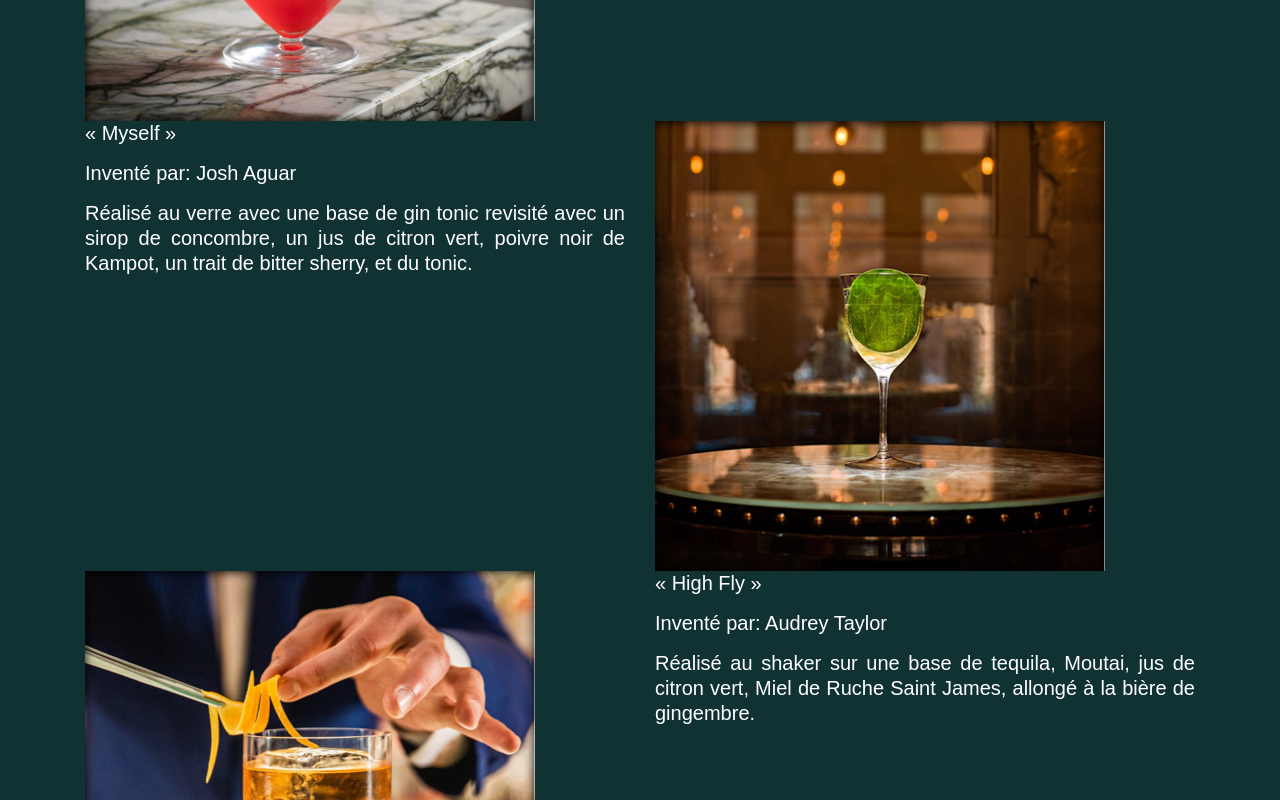
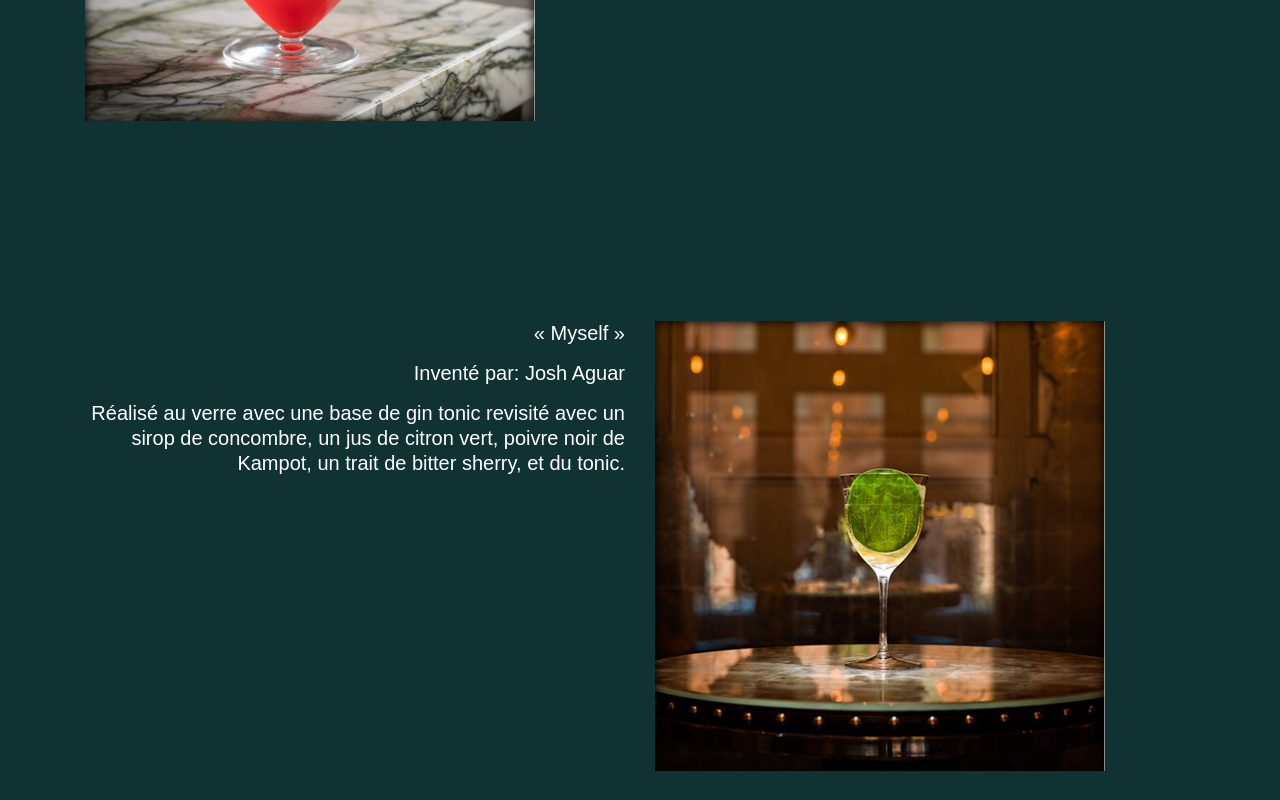
Before and after one commit to mariareisfrancisco/Orion-bar, a website built with Parcel: page src/index.html in a window 1280 px wide. Shown: the part 2320-3120 px from the top of the page. Built offline with nearby package versions, Linux system fonts and the light colour scheme; a web font is replaced by a local one.

Commit message:
cocktails signature fini

```diff
--- a/src/index.html
+++ b/src/index.html
@@ -102,51 +102,66 @@
               <h2 class="main-title" id="cocktails">Cocktails Signature</h2>
             </div>
           </div>
+          <div class="first-cocktail">
             <div class="row">
               <div class="col-12 col-md-6">
-              <img src="img/cocktail_Mat's-hat.jpg" alt="cocktail-signature" />
+                <img
+                  src="img/cocktail_Mat's-hat.jpg"
+                  alt="cocktail-signature"
+                />
               </div>
               <div class="col-12 col-md-6">
+                <div class="box">
                   <div class="cocktail-text">
                     <p>« Mat’s hat »</p>
                     <p>Inventé par: Robin Maddinson</p>
                     <p>
-                  Réalisé au shaker sur une base de vin rosé de Provence, crème
-                  de cassis de Dijon, jus de citron vert, sirop d’agave, poivre
-                  de Timut.
+                      Réalisé au shaker sur une base de vin rosé de Provence,
+                      crème de cassis de Dijon, jus de citron vert, sirop
+                      d’agave, poivre de Timut.
                     </p>
                   </div>
                 </div>
               </div>
+            </div>
+          </div>
+          <div class="second-cocktail">
             <div class="row">
               <div class="col-12 col-md-6 order-md-2">
                 <img src="img/cocktail_myself.jpg" alt="cocktail-signature" />
               </div>
               <div class="col-12 col-md-6 order-1">
+                <div class="box">
                   <div class="cocktail-second-text">
                     <p>« Myself »</p>
                     <p>Inventé par: Josh Aguar</p>
                     <p>
-                  Réalisé au verre avec une base de gin tonic revisité avec un
-                  sirop de concombre, un jus de citron vert, poivre noir de
-                  Kampot, un trait de bitter sherry, et du tonic.
+                      Réalisé au verre avec une base de gin tonic revisité avec
+                      un sirop de concombre, un jus de citron vert, poivre noir
+                      de Kampot, un trait de bitter sherry, et du tonic.
                     </p>
                   </div>
                 </div>
               </div>
+            </div>
+          </div>
+          <div class="third-cocktail">
             <div class="row">
               <div class="col-12 col-md-6">
                 <img src="img/cocktail_high-fly.jpg" alt="cocktail-signature" />
               </div>
               <div class="col-12 col-md-6">
+                <div class="box">
                   <div class="cocktail-text">
                     <p>« High Fly »</p>
                     <p>Inventé par: Audrey Taylor</p>
                     <p>
                       Réalisé au shaker sur une base de tequila, Moutai, jus de
-                  citron vert, Miel de Ruche Saint James, allongé à la bière de
-                  gingembre.
+                      citron vert, Miel de Ruche Saint James, allongé à la bière
+                      de gingembre.
                     </p>
+                  </div>
+                </div>
               </div>
             </div>
           </div>
--- a/src/scss/main.scss
+++ b/src/scss/main.scss
@@ -208,10 +208,33 @@ p {
   padding: 100px 0 80px;
 }
 
+.box {
+  position: relative;
+}
+
 .cocktail-text {
-  display: flex;
-  flex-direction: column;
-  justify-content: flex-end;
+  position: absolute;
+  top: 295;
+  left: 0;
+}
+
+.cocktail-second-text {
+  position: absolute;
+  top: 270;
+  right: 0;
+  text-align: right;
+}
+
+.first-cocktail {
+  margin-bottom: 200px;
+}
+
+.second-cocktail {
+  margin-bottom: 200px;
+}
+
+.third-cocktail {
+  margin-bottom: 100px;
 }
 
 .page-second-content {
```
Lines whose indentation alone changed are shown as unchanged.
